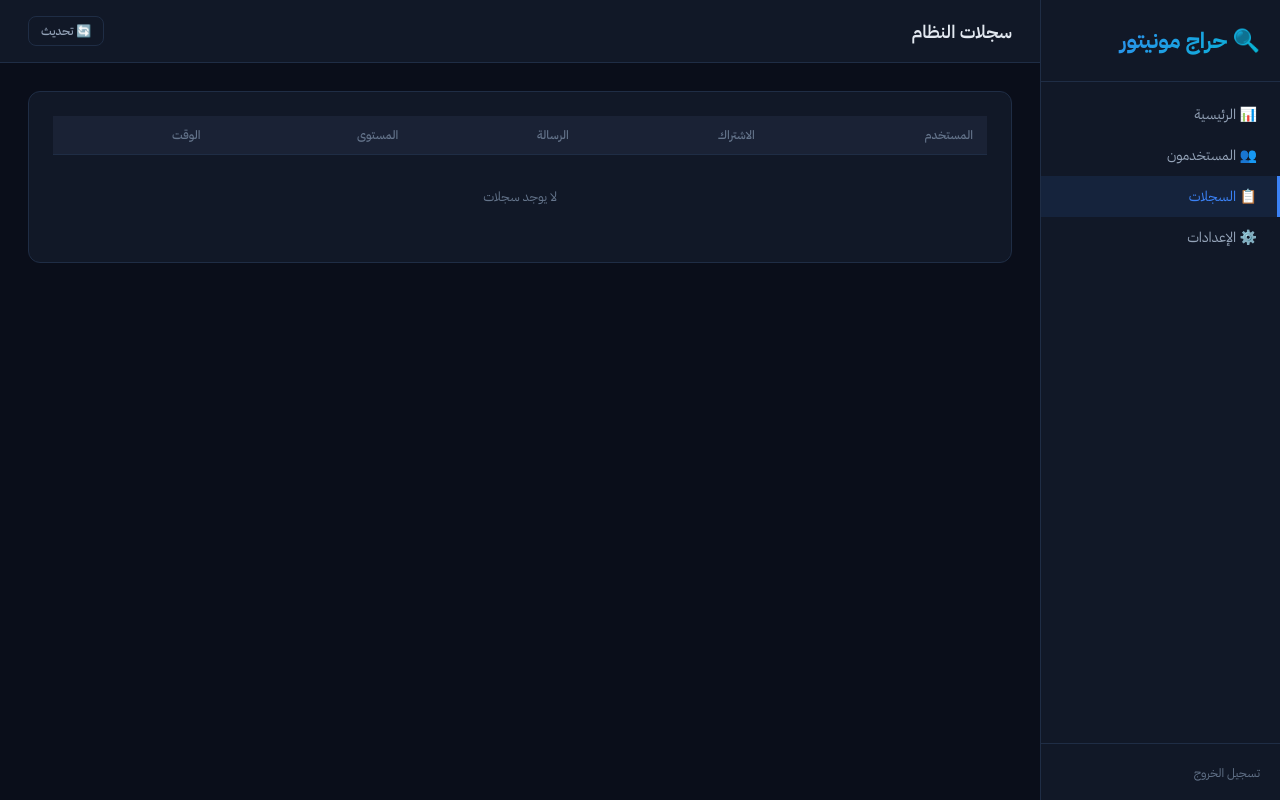
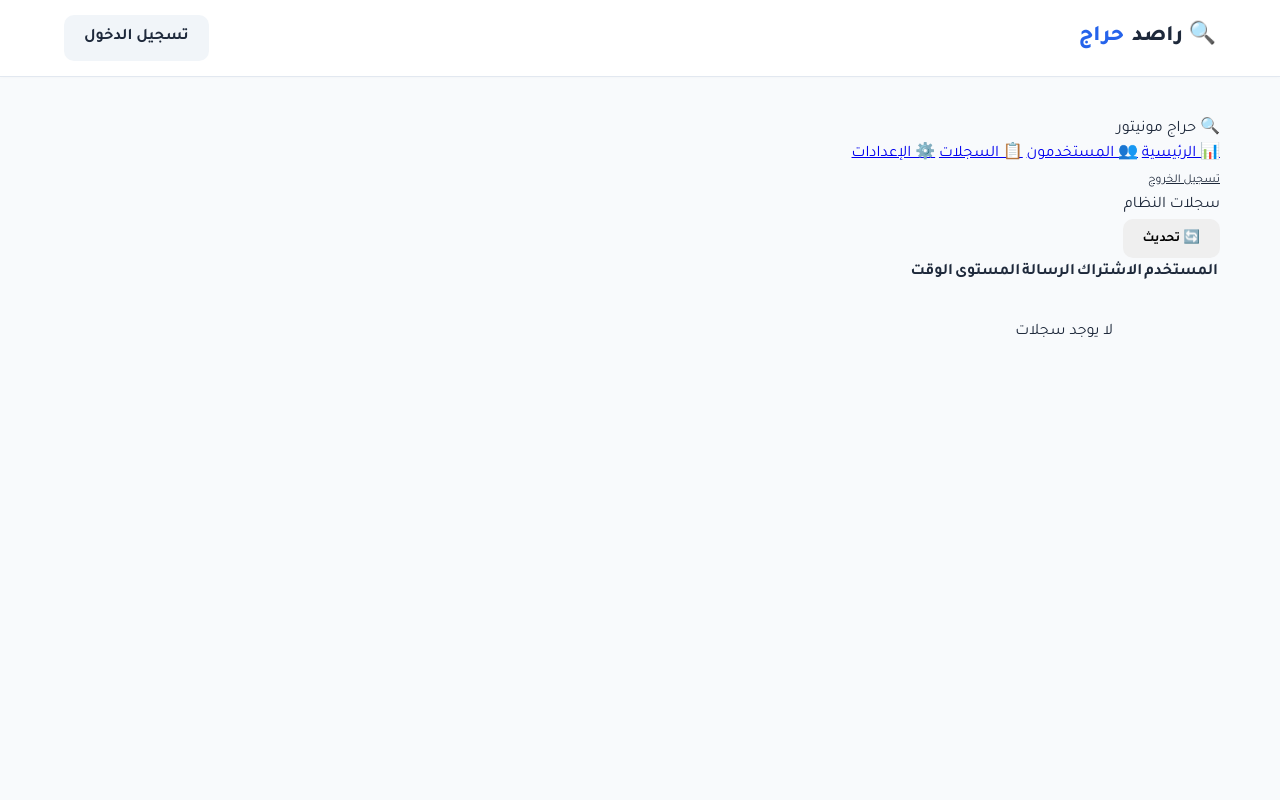
Before and after one commit to turky4500/haraj-saas, a FastAPI app: template templates/admin_logs.html in a window 1280 px wide. Run offline with FastAPI, Linux system fonts and the light colour scheme; the template is opened without the code that fills it, so the values that code supplies are empty.

Commit message:
Update base.html

```diff
--- a/templates/base.html
+++ b/templates/base.html
@@ -3,146 +3,119 @@
 <head>
     <meta charset="UTF-8">
     <meta name="viewport" content="width=device-width, initial-scale=1.0">
-<title>{% block title %}حراج مونيتور{% endblock %}</title>
+    <title>{% block title %}{{ site_name | default('راصد حراج') }}{% endblock %}</title>
     <link rel="preconnect" href="https://fonts.googleapis.com">
-<link href="https://fonts.googleapis.com/css2?family=IBM+Plex+Sans+Arabic:wght@300;400;500;600;700&display=swap" rel="stylesheet">
+    <link href="https://fonts.googleapis.com/css2?family=Tajawal:wght@400;500;700;800&display=swap" rel="stylesheet">
     <style>
         :root {
-  --bg: #0a0e1a;
-  --surface: #111827;
-  --surface2: #1a2235;
-  --border: #1f2d45;
-  --accent: #3b82f6;
-  --accent2: #06b6d4;
+            --primary: #2563eb;
+            --primary-hover: #1d4ed8;
+            --bg: #f8fafc;
+            --card-bg: #ffffff;
+            --text-main: #1e293b;
+            --text-muted: #64748b;
+            --border: #e2e8f0;
             --success: #10b981;
+            --danger: #ef4444;
             --warning: #f59e0b;
-  --danger: #ef4444;
-  --text: #e2e8f0;
-  --text2: #94a3b8;
-  --text3: #64748b;
         }
-*{box-sizing:border-box;margin:0;padding:0}
-body{font-family:'IBM Plex Sans Arabic',sans-serif;background:var(--bg);color:var(--text);min-height:100vh}
-a{color:inherit;text-decoration:none}
-input,select,textarea{font-family:inherit}
+        * { box-sizing: border-box; margin: 0; padding: 0; }
+        body {
+            font-family: 'Tajawal', sans-serif;
+            background-color: var(--bg);
+            color: var(--text-main);
+            line-height: 1.6;
+        }
+        /* الشريط العلوي */
+        .navbar {
+            background-color: var(--card-bg);
+            border-bottom: 1px solid var(--border);
+            padding: 15px 5%;
+            display: flex;
+            justify-content: space-between;
+            align-items: center;
+            position: sticky;
+            top: 0;
+            z-index: 100;
+            box-shadow: 0 1px 3px rgba(0,0,0,0.02);
+        }
+        .nav-brand {
+            font-size: 22px;
+            font-weight: 800;
+            color: var(--text-main);
+            text-decoration: none;
+            display: flex;
+            align-items: center;
+            gap: 8px;
+        }
+        .nav-brand span { color: var(--primary); }
+        .nav-user {
+            display: flex;
+            align-items: center;
+            gap: 15px;
+        }
+        .user-name { font-weight: 700; font-size: 15px; color: var(--text-main); }
+        .logout-btn {
+            background-color: #fee2e2;
+            color: #991b1b;
+            text-decoration: none;
+            padding: 6px 14px;
+            border-radius: 8px;
+            font-size: 14px;
+            font-weight: 700;
+            transition: 0.2s;
+        }
+        .logout-btn:hover { background-color: #fecaca; }
+        /* الحاوية الرئيسية */
+        .container {
+            max-width: 1200px;
+            margin: 40px auto;
+            padding: 0 20px;
+        }
+        /* أزرار عامة */
+        .btn {
+            display: inline-flex;
+            align-items: center;
+            justify-content: center;
+            gap: 8px;
+            padding: 10px 20px;
+            border-radius: 10px;
+            font-weight: 700;
+            text-decoration: none;
+            transition: 0.3s;
+            cursor: pointer;
+            border: none;
+            font-family: 'Tajawal', sans-serif;
+        }
+        .btn-primary { background-color: var(--primary); color: white; }
+        .btn-primary:hover { background-color: var(--primary-hover); transform: translateY(-2px); }
 
-/* Scrollbar */
-::-webkit-scrollbar{width:6px}
-::-webkit-scrollbar-track{background:var(--surface)}
-::-webkit-scrollbar-thumb{background:var(--border);border-radius:3px}
-
-/* Layout */
-.layout{display:flex;min-height:100vh}
-.sidebar{width:240px;background:var(--surface);border-left:1px solid var(--border);display:flex;flex-direction:column;flex-shrink:0;position:sticky;top:0;height:100vh;overflow-y:auto}
-.main-content{flex:1;overflow-x:hidden}
-
-/* Sidebar */
-.sidebar-logo{padding:24px 20px;border-bottom:1px solid var(--border)}
-.sidebar-logo .logo-mark{font-size:22px;font-weight:700;background:linear-gradient(135deg,var(--accent),var(--accent2));-webkit-background-clip:text;-webkit-text-fill-color:transparent}
-.sidebar-logo .logo-sub{font-size:11px;color:var(--text3);margin-top:2px}
-.sidebar-nav{padding:12px 0;flex:1}
-.nav-section{padding:8px 16px 4px;font-size:10px;font-weight:600;color:var(--text3);text-transform:uppercase;letter-spacing:.08em}
-.nav-item{display:flex;align-items:center;gap:10px;padding:10px 20px;color:var(--text2);font-size:14px;transition:all .15s;border-right:3px solid transparent;cursor:pointer}
-.nav-item:hover{background:var(--surface2);color:var(--text)}
-.nav-item.active{background:rgba(59,130,246,.1);color:var(--accent);border-right-color:var(--accent)}
-.nav-item svg{width:18px;height:18px;flex-shrink:0}
-.sidebar-footer{padding:16px 20px;border-top:1px solid var(--border)}
-.user-badge{display:flex;align-items:center;gap:10px}
-.user-avatar{width:34px;height:34px;border-radius:50%;background:linear-gradient(135deg,var(--accent),var(--accent2));display:flex;align-items:center;justify-content:center;font-weight:700;font-size:13px;flex-shrink:0}
-.user-info .user-name{font-size:13px;font-weight:600}
-.user-info .user-role{font-size:11px;color:var(--text3)}
-
-/* Top Bar */
-.topbar{background:var(--surface);border-bottom:1px solid var(--border);padding:16px 28px;display:flex;align-items:center;justify-content:space-between}
-.topbar-title{font-size:18px;font-weight:600}
-.topbar-actions{display:flex;gap:10px;align-items:center}
-
-/* Cards */
-.page-body{padding:28px}
-.card{background:var(--surface);border:1px solid var(--border);border-radius:12px;padding:24px}
-.card-header{display:flex;align-items:center;justify-content:space-between;margin-bottom:20px}
-.card-title{font-size:15px;font-weight:600}
-
-/* Stats */
-.stats-grid{display:grid;grid-template-columns:repeat(auto-fit,minmax(180px,1fr));gap:16px;margin-bottom:24px}
-.stat-card{background:var(--surface);border:1px solid var(--border);border-radius:12px;padding:20px}
-.stat-label{font-size:12px;color:var(--text3);margin-bottom:8px;font-weight:500}
-.stat-value{font-size:28px;font-weight:700}
-.stat-icon{width:36px;height:36px;border-radius:8px;display:flex;align-items:center;justify-content:center;margin-bottom:12px}
-
-/* Buttons */
-.btn{display:inline-flex;align-items:center;gap:6px;padding:8px 16px;border-radius:8px;font-size:13px;font-weight:500;cursor:pointer;border:none;transition:all .15s;font-family:inherit}
-.btn-primary{background:var(--accent);color:#fff}.btn-primary:hover{background:#2563eb}
-.btn-success{background:var(--success);color:#fff}.btn-success:hover{background:#059669}
-.btn-warning{background:var(--warning);color:#000}.btn-warning:hover{background:#d97706}
-.btn-danger{background:var(--danger);color:#fff}.btn-danger:hover{background:#dc2626}
-.btn-ghost{background:transparent;color:var(--text2);border:1px solid var(--border)}.btn-ghost:hover{background:var(--surface2);color:var(--text)}
-.btn-sm{padding:5px 12px;font-size:12px}
-.btn:disabled{opacity:.5;cursor:not-allowed}
-
-/* Forms */
-.form-group{margin-bottom:18px}
-.form-label{display:block;font-size:13px;font-weight:500;color:var(--text2);margin-bottom:6px}
-.form-control{width:100%;background:var(--surface2);border:1px solid var(--border);color:var(--text);padding:10px 14px;border-radius:8px;font-size:14px;transition:border .15s;outline:none}
-.form-control:focus{border-color:var(--accent)}
-textarea.form-control{resize:vertical;min-height:80px}
-.form-hint{font-size:11px;color:var(--text3);margin-top:4px}
-.form-check{display:flex;align-items:center;gap:8px;cursor:pointer}
-.form-check input{width:16px;height:16px;accent-color:var(--accent)}
-
-/* Table */
-.table-wrap{overflow-x:auto}
-table{width:100%;border-collapse:collapse;font-size:13px}
-th{text-align:right;padding:10px 14px;background:var(--surface2);color:var(--text3);font-weight:500;font-size:12px;border-bottom:1px solid var(--border)}
-td{padding:12px 14px;border-bottom:1px solid var(--border);color:var(--text2)}
-tr:last-child td{border-bottom:none}
-tr:hover td{background:rgba(255,255,255,.02)}
-
-/* Badges */
-.badge{display:inline-flex;align-items:center;gap:4px;padding:3px 10px;border-radius:20px;font-size:11px;font-weight:600}
-.badge-success{background:rgba(16,185,129,.15);color:var(--success)}
-.badge-warning{background:rgba(245,158,11,.15);color:var(--warning)}
-.badge-danger{background:rgba(239,68,68,.15);color:var(--danger)}
-.badge-info{background:rgba(59,130,246,.15);color:var(--accent)}
-.badge-gray{background:rgba(100,116,139,.15);color:var(--text3)}
-
-/* Alert */
-.alert{padding:12px 16px;border-radius:8px;font-size:13px;margin-bottom:16px}
-.alert-error{background:rgba(239,68,68,.1);border:1px solid rgba(239,68,68,.3);color:#fca5a5}
-.alert-success{background:rgba(16,185,129,.1);border:1px solid rgba(16,185,129,.3);color:#6ee7b7}
-
-/* Live dot */
-.live-dot{width:8px;height:8px;border-radius:50%;background:var(--success);display:inline-block;animation:pulse 2s infinite}
-@keyframes pulse{0%,100%{opacity:1}50%{opacity:.3}}
-
-/* Modal */
-.modal-overlay{position:fixed;inset:0;background:rgba(0,0,0,.7);z-index:100;display:flex;align-items:center;justify-content:center;padding:20px}
-.modal{background:var(--surface);border:1px solid var(--border);border-radius:16px;width:100%;max-width:480px;padding:28px}
-.modal-title{font-size:17px;font-weight:700;margin-bottom:20px}
-
-/* Grid */
-.grid-2{display:grid;grid-template-columns:1fr 1fr;gap:16px}
-@media(max-width:640px){.grid-2{grid-template-columns:1fr}.sidebar{display:none}}
-
-/* Divider */
-.divider{border:none;border-top:1px solid var(--border);margin:20px 0}
-
-/* Empty state */
-.empty-state{text-align:center;padding:48px 20px;color:var(--text3)}
-.empty-state svg{width:48px;height:48px;margin:0 auto 16px;display:block;opacity:.3}
+        {% block extra_css %}{% endblock %}
     </style>
-{% block extra_head %}{% endblock %}
 </head>
 <body>
+
+    <nav class="navbar">
+        <a href="/" class="nav-brand">🔍 راصد <span>حراج</span></a>
+        {% if user %}
+        <div class="nav-user">
+            <div class="user-name">مرحباً، {{ user.name }} 👋</div>
+            {% if user.role == 'admin' %}
+            <a href="/admin" class="btn btn-primary" style="padding: 6px 14px; font-size: 14px;">لوحة الأدمن</a>
+            {% endif %}
+            <a href="/logout" class="logout-btn">خروج</a>
+        </div>
+        {% else %}
+        <div class="nav-user">
+            <a href="/login" class="btn" style="color: var(--text-main); background: #f1f5f9;">تسجيل الدخول</a>
+        </div>
+        {% endif %}
+    </nav>
+
+    <main class="container">
         {% block body %}{% endblock %}
-<script>
-function showModal(id){document.getElementById(id).style.display='flex'}
-function hideModal(id){document.getElementById(id).style.display='none'}
-// Close modal on overlay click
-document.addEventListener('click',e=>{
-  if(e.target.classList.contains('modal-overlay')) e.target.style.display='none'
-})
-</script>
+    </main>
+
     {% block scripts %}{% endblock %}
 </body>
 </html>
```
Lines whose indentation alone changed are shown as unchanged.
